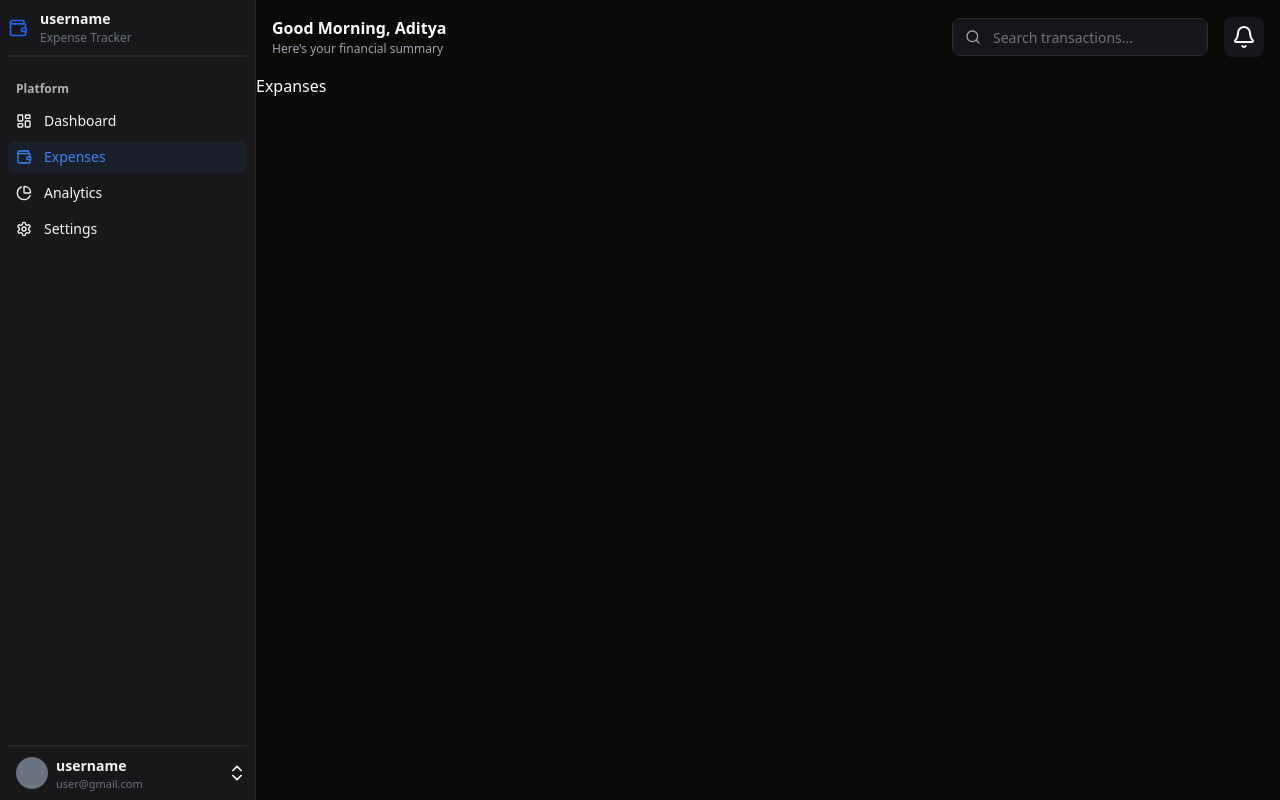
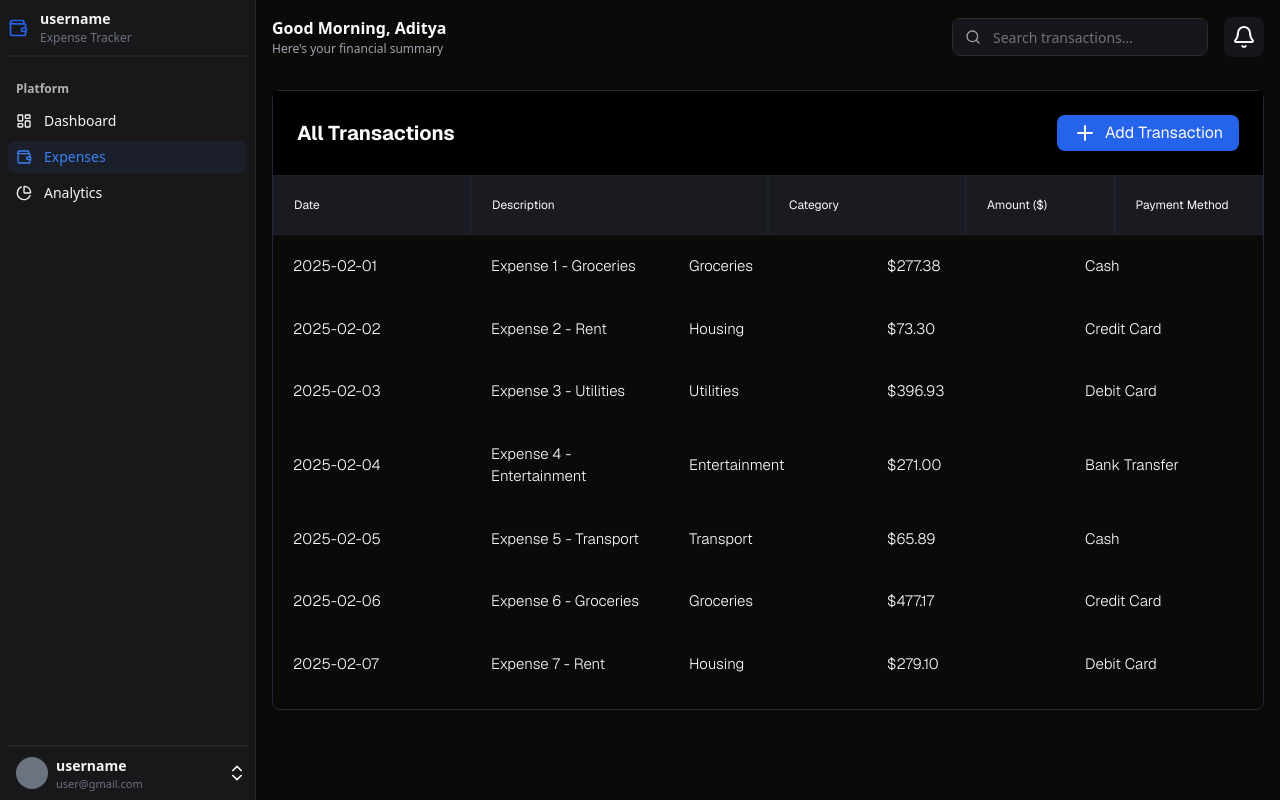
Before and after one commit to aditya1q/personal_expense_tracker, a Next.js app in the folder frontend/: page /expanses in a window 1280 px wide. Built offline with nearby package versions, Linux system fonts and the light colour scheme.

Commit message:
implemented analytics and expenses page

```diff
--- a/frontend/app/analytics/page.jsx
+++ b/frontend/app/analytics/page.jsx
@@ -1,8 +1,17 @@
+import ExpenseBarChart from '@/components/charts/ExpenseBarChart'
+import ProgressBar from '@/components/charts/ProgressBar'
 import React from 'react'
+import Settings from '../settings/Settings'
 
 const Analytics = () => {
   return (
-    <div>Analytics</div>
+    <div className="min-h-screen flex flex-col gap-10 w-full font-[family-name:var(--font-geist-sans)] p-4">
+      <div className='flex gap-10'>
+        <ExpenseBarChart />
+        <ProgressBar />
+      </div>
+      <Settings />
+    </div>
   )
 }
 
--- a/frontend/app/expanses/page.jsx
+++ b/frontend/app/expanses/page.jsx
@@ -1,8 +1,11 @@
+import DataTable from '@/components/main/DataTable';
 import React from 'react'
 
 const Expanses = () => {
   return (
-    <div>Expanses</div>
+    <div className="h-full overflow-hidden flex flex-col gap-6 w-full font-[family-name:var(--font-geist-sans)] p-4">
+      <DataTable title="All Transactions" height='620px' />
+    </div>
   )
 }
 
--- /dev/null
+++ b/frontend/components/charts/ExpenseBarChart.jsx
@@ -0,0 +1,67 @@
+"use client";
+
+import React, { useState } from "react";
+import { BarChart, Bar, XAxis, YAxis, Tooltip, ResponsiveContainer, Cell } from "recharts";
+import { Select, SelectContent, SelectItem, SelectTrigger, SelectValue } from "@/components/ui/select";
+
+const barChartData = {
+  2023: [
+    { name: "Jan", value: 300 },
+    { name: "Feb", value: 450 },
+    { name: "Mar", value: 600 },
+    { name: "Apr", value: 800 },
+    { name: "May", value: 950 },
+    { name: "June", value: 950 },
+    { name: "July", value: 950 },
+    { name: "Aug", value: 950 },
+  ],
+  2024: [
+    { name: "Jan", value: 500 },
+    { name: "Feb", value: 700 },
+    { name: "Mar", value: 300 },
+    { name: "Apr", value: 900 },
+    { name: "June", value: 650 },
+    { name: "July", value: 650 },
+    { name: "Aug", value: 650 },
+  ],
+};
+
+const ExpenseBarChart = () => {
+  const [selectedYear, setSelectedYear] = useState("2024");
+
+  return (
+    <>
+      {/* Bar Chart with Dropdown */}
+      <div className="w-full h-64">
+        <div className="flex justify-between items-center mb-4">
+          <h2 className="text-lg font-semibold">Monthly Expenses</h2>
+          <Select value={selectedYear} onValueChange={setSelectedYear}>
+            <SelectTrigger className="w-[150px]">
+              <SelectValue placeholder="Select Year" />
+            </SelectTrigger>
+            <SelectContent>
+              {Object.keys(barChartData).map((year) => (
+                <SelectItem key={year} value={year}>{year}</SelectItem>
+              ))}
+            </SelectContent>
+          </Select>
+        </div>
+        <ResponsiveContainer width="100%" height="100%">
+          <BarChart data={barChartData[selectedYear]}>
+            <XAxis dataKey="name" stroke="#ffffff" />
+            <YAxis stroke="#ffffff" />
+            <Tooltip cursor={{ fill: "#2c2c2c" }} contentStyle={{ background: "#1a1a1a", border: "none" }} />
+            <Bar dataKey="value" fill="#4F46E5" radius={[4, 4, 0, 0]}>
+              {barChartData[selectedYear].map((entry, index) => (
+                <Cell key={`cell-${index}`} fill={entry.value > 600 ? "#22C55E" : "#4F46E5"} />
+              ))}
+            </Bar>
+          </BarChart>
+        </ResponsiveContainer>
+      </div>
+
+    </>
+  );
+};
+
+export default ExpenseBarChart;
--- /dev/null
+++ b/frontend/components/charts/ProgressBar.jsx
@@ -0,0 +1,28 @@
+import React from 'react';
+import { Progress } from "@/components/ui/progress";
+
+const ProgressBar = () => {
+    const categoryProgress = [
+        { category: "Food", value: 40, color: "bg-red-500" },
+        { category: "Entertainment", value: 25, color: "bg-blue-500" },
+        { category: "Shopping", value: 55, color: "bg-green-500" },
+        { category: "Transport", value: 30, color: "bg-yellow-500" },
+    ];
+
+    return (
+        <div className="w-full">
+            <h2 className="text-lg font-semibold mb-4">Category-wise Spending</h2>
+            {categoryProgress.map((item) => (
+                <div key={item.category} className="mb-4">
+                    <p className="text-sm mb-1">{item.category}</p>
+                    <div className="relative w-full h-2 rounded-full overflow-hidden bg-gray-200">
+                        <div className={`absolute top-0 left-0 h-full ${item.color}`} style={{ width: `${item.value}%` }}></div>
+                    </div>
+                    <p className="text-sm mt-1">{item.value}%</p>
+                </div>
+            ))}
+        </div>
+    );
+};
+
+export default ProgressBar;
--- a/frontend/components/main/Card.jsx
+++ b/frontend/components/main/Card.jsx
@@ -2,7 +2,7 @@ import { ArrowUpRight, IndianRupee } from 'lucide-react';
 
 const Card = ({ title, value }) => {
     return (
-        <div className="bg-gradient-to-br from-[#1F2128] to-[#2A2D37] rounded-2xl w-1/3 h-32 py-4 px-3 lg:px-6 flex flex-col items-center shadow-lg">
+        <div className="bg-gradient-to-br from-[#1F2128] to-[#2A2D37] rounded-2xl w-1/4 h-32 py-4 px-3 lg:px-6 flex flex-col items-center shadow-lg">
             <div className="flex items-center gap-1 w-full">
                 <IndianRupee className="text-green-400" size={20} />
                 <h1 className="text-sm font-medium text-[#9CA3AF]">{title}</h1>
--- a/frontend/components/main/DataTable.jsx
+++ b/frontend/components/main/DataTable.jsx
@@ -1,10 +1,14 @@
 "use client";
+
 import React, { useState, useEffect, useRef, useCallback } from "react";
 import { headers, Expense_List } from "@/constants/constant";
+import { PlusIcon } from "lucide-react";
+import TransactionForm from "./TransactionForm";
 
-const DataTable = () => {
+const DataTable = ({ title, height }) => {
     const [currentRows, setCurrentRows] = useState([]);
     const [visibleRows, setVisibleRows] = useState(6);
+    const [openForm, setOpenForm] = useState(false);
     const observer = useRef();
 
     const loadMoreRows = useCallback(() => {
@@ -32,16 +36,27 @@ const DataTable = () => {
         setCurrentRows(Expense_List.slice(0, visibleRows));
     }, [visibleRows]);
 
+    const handleOpenForm = () => {
+        setOpenForm(true);
+    };
+
     return (
-        <div className="max-h-[20%] w-full rounded-lg overflow-hidden hover:overflow-auto border border-[#E5E7EB]">
+        <div style={{ height: `${height}` }} className="w-full rounded-lg border border-[#1F2937] bg-transparent relative">
+            <div className="flex justify-between w-full p-6 items-center sticky top-0 z-20 bg-black">
+                <h1 className="text-xl font-bold">{title}</h1>
+                <button onClick={handleOpenForm} className="bg-blue-600 hover:bg-blue-700 px-4 py-1.5 rounded-lg transition duration-300 flex items-center gap-2">
+                    <PlusIcon />Add Transaction
+                </button>
+            </div>
+
             <table className="w-full table-fixed" style={{ borderCollapse: "separate", borderSpacing: "0 0" }}>
                 {headers && (
-                    <thead className="sticky top-0 bg-transparent z-10 whitespace-nowrap w-full h-full">
+                    <thead className="sticky top-[84px] bg-[#1A1B20] z-10 whitespace-nowrap w-full">
                         <tr>
                             {headers.map((header) => (
                                 <th
                                     key={header.id}
-                                    className="text-[12px] px-2 py-2 text-left border border-opacity-50 font-normal border-[#E5E7EB]"
+                                    className="text-[12px] p-5 text-left border border-opacity-50 font-normal border-[#1F2937]"
                                     style={{ width: header.width || "auto" }}
                                 >
                                     {header.label}
@@ -50,19 +65,22 @@ const DataTable = () => {
                         </tr>
                     </thead>
                 )}
-                <tbody className="text-[11px]">
+            </table>
+
+            <div style={{ maxHeight: `calc(${height} - 150px)` }} className="overflow-hidden overflow-y-auto">
+                <table className="w-full table-fixed" style={{ borderCollapse: "separate", borderSpacing: "0 0" }}>
+                    <tbody className="text-[15px]">
                         {currentRows.map((row, rowIndex) => {
                             const isLastRow = rowIndex === currentRows.length - 1;
-                        const bgClass = rowIndex % 2 === 0 ? "bg-gray-50" : "bg-white"; // Tailwind classes
                             return (
                                 <tr key={rowIndex} ref={isLastRow ? observeLastRow : null}>
                                     {headers.map((header) => (
                                         <td
                                             key={header.id}
-                                        className={`${bgClass} px-1.5 py-1.5 border border-opacity-50 border-[#E5E7EB] font-light hover:font-normal leading-[1.8]`}
+                                            className="p-5 font-light hover:font-normal "
                                         >
                                             {header.id === "Amount" ? (
-                                            <div className="text-right">${row[header.id]}</div> // Right-align Amount with $
+                                                <div className="text-left">${row[header.id]}</div>
                                             ) : (
                                                 row[header.id]
                                             )}
@@ -74,6 +92,13 @@ const DataTable = () => {
                     </tbody>
                 </table>
             </div>
+
+            {openForm && (
+                <div className="absolute inset-0 bg-black bg-opacity-70 flex items-center justify-center z-30">
+                    <TransactionForm setOpenForm={setOpenForm} />
+                </div>
+            )}
+        </div>
     );
 };
 
--- /dev/null
+++ b/frontend/components/main/TransactionForm.jsx
@@ -0,0 +1,86 @@
+"use client"
+
+import React, { useState } from 'react';
+import { Input } from '@/components/ui/input';
+import { Button } from '@/components/ui/button';
+import { Label } from '@/components/ui/label';
+import { Card, CardContent, CardHeader, CardTitle } from '@/components/ui/card';
+import { Select, SelectContent, SelectItem, SelectTrigger, SelectValue } from '@/components/ui/select';
+import { X } from 'lucide-react';
+
+const TransactionForm = ({ setOpenForm }) => {
+    const [formData, setFormData] = useState({
+        amount: '',
+        category: '',
+        description: '',
+    });
+
+    const handleChange = (e) => {
+        setFormData({ ...formData, [e.target.name]: e.target.value });
+    };
+
+    const handleSubmit = (e) => {
+        e.preventDefault();
+        console.log('Transaction Data:', formData);
+    };
+
+    return (
+        <Card className="max-w-md w-full mx-auto">
+            {/* for cross icon */}
+            <CardHeader className="flex flex-row justify-between items-center w-full px-6 py-4">
+                <CardTitle className="text-lg font-semibold">Add Transaction</CardTitle>
+                <button onClick={() => setOpenForm(false)} aria-label="Close" className="text-gray-500 hover:text-gray-700">
+                    <X className="w-6 h-6 cursor-pointer" />
+                </button>
+            </CardHeader>
+            {/* <CardHeader>
+                <CardTitle className='text-[20px]'>Add Transaction</CardTitle>
+            </CardHeader> */}
+            <CardContent>
+                <form onSubmit={handleSubmit} className="space-y-4">
+                    <div>
+                        <Label htmlFor="amount">Amount</Label>
+                        <Input
+                            id="amount"
+                            name="amount"
+                            type="number"
+                            placeholder="Enter amount"
+                            value={formData.amount}
+                            onChange={handleChange}
+                            required
+                        />
+                    </div>
+
+                    <div>
+                        <Label htmlFor="category">Category</Label>
+                        <Select onValueChange={(value) => setFormData({ ...formData, category: value })}>
+                            <SelectTrigger>
+                                <SelectValue placeholder="Select category" />
+                            </SelectTrigger>
+                            <SelectContent>
+                                <SelectItem value="income">Income</SelectItem>
+                                <SelectItem value="expense">Expense</SelectItem>
+                            </SelectContent>
+                        </Select>
+                    </div>
+
+                    <div>
+                        <Label htmlFor="description">Description</Label>
+                        <Input
+                            id="description"
+                            name="description"
+                            placeholder="Enter description"
+                            value={formData.description}
+                            onChange={handleChange}
+                            required
+                        />
+                    </div>
+
+                    <Button type="submit" className="w-full">Add Transaction</Button>
+                </form>
+            </CardContent>
+        </Card>
+    );
+};
+
+export default TransactionForm;
--- /dev/null
+++ b/frontend/components/ui/progress.jsx
@@ -0,0 +1,23 @@
+"use client"
+
+import * as React from "react"
+import * as ProgressPrimitive from "@radix-ui/react-progress"
+
+import { cn } from "@/lib/utils"
+
+const Progress = React.forwardRef(({ className, value, ...props }, ref) => (
+  <ProgressPrimitive.Root
+    ref={ref}
+    className={cn(
+      "relative h-2 w-full overflow-hidden rounded-full bg-primary/20",
+      className
+    )}
+    {...props}>
+    <ProgressPrimitive.Indicator
+      className="h-full w-full flex-1 bg-primary transition-all"
+      style={{ transform: `translateX(-${100 - (value || 0)}%)` }} />
+  </ProgressPrimitive.Root>
+))
+Progress.displayName = ProgressPrimitive.Root.displayName
+
+export { Progress }
--- a/frontend/constants/constant.js
+++ b/frontend/constants/constant.js
@@ -16,11 +16,6 @@ export const MenuItems = [
     title: "Analytics",
     url: "/analytics",
     icon: PieChart,
-  },
-  {
-    title: "Settings",
-    url: "/settings",
-    icon: Settings,
   },
 ];
 
--- a/frontend/package.json
+++ b/frontend/package.json
@@ -12,6 +12,7 @@
     "@hookform/resolvers": "^4.1.2",
     "@radix-ui/react-dialog": "^1.1.6",
     "@radix-ui/react-label": "^2.1.2",
+    "@radix-ui/react-progress": "^1.1.2",
     "@radix-ui/react-select": "^2.1.6",
     "@radix-ui/react-separator": "^1.1.2",
     "@radix-ui/react-slot": "^1.1.2",
```
Also changed, not shown: frontend/app/dashboard/page.jsx (+7 -6 lines), frontend/app/settings/Settings.jsx (renamed from frontend/app/settings/page.jsx), 1 other file (tests, documents, lock files or other folders). Lines whose indentation alone changed are shown as unchanged.
